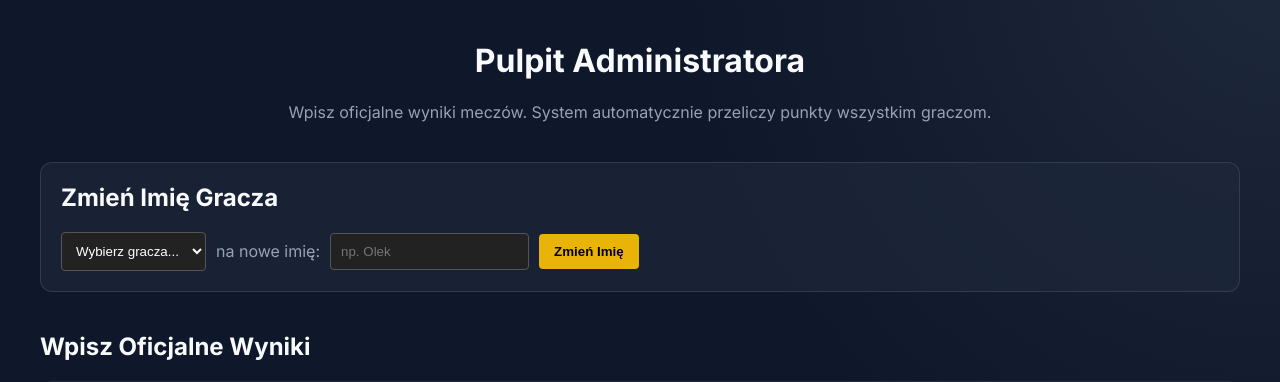
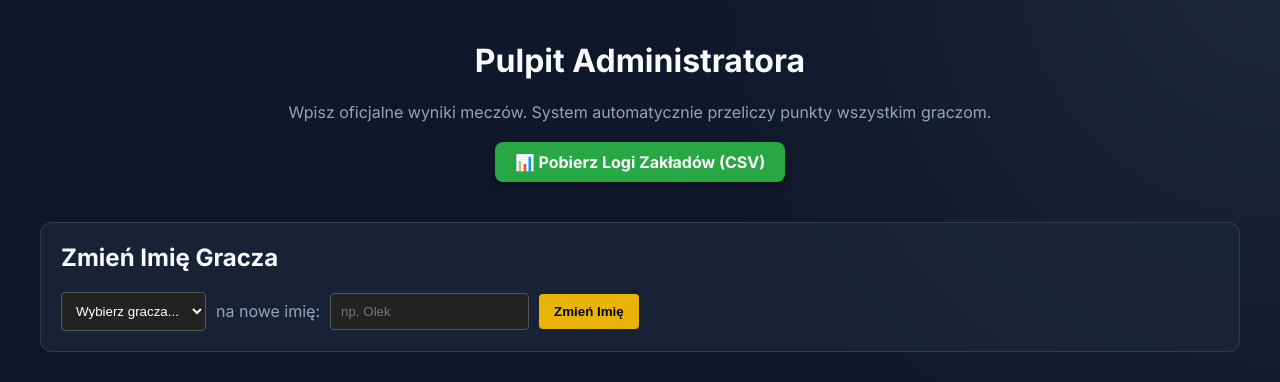
Before and after one commit to ajemfakinalkoholik-commits/mundial-2026, a Flask app: page /admin in a window 1280 px wide. Shown: the part 46-428 px from the top of the page. Run offline with Flask 3, Linux system fonts and the light colour scheme; a user stored in the database is signed in; tables that the repository leaves empty hold one stand-in row (values such as "Sample post").

Commit message:
Add files via upload

```diff
--- a/app.py
+++ b/app.py
@@ -1,9 +1,13 @@
 import os
-from datetime import datetime
+from datetime import datetime, timedelta
 from flask import Flask, render_template, request, redirect, url_for, flash, jsonify, make_response
 from flask_sqlalchemy import SQLAlchemy
 from flask_login import LoginManager, UserMixin, login_user, login_required, logout_user, current_user
 from werkzeug.security import generate_password_hash, check_password_hash
+
+def pl_now():
+    # Czas w Polsce (CEST = UTC+2 latem, UTC+1 zima). Zakładamy czas letni dla Mundialu 2026.
+    return datetime.utcnow() + timedelta(hours=2)
 
 app = Flask(__name__)
 app.config['SECRET_KEY'] = 'twoj-sekretny-klucz-tutaj'
@@ -79,7 +83,7 @@ class Prediction(db.Model):
     pred_1 = db.Column(db.Integer, nullable=True)
     pred_2 = db.Column(db.Integer, nullable=True)
     points = db.Column(db.Integer, default=0)
-    updated_at = db.Column(db.DateTime, default=datetime.now, onupdate=datetime.now)
+    updated_at = db.Column(db.DateTime, default=pl_now)
 
 @login_manager.user_loader
 def load_user(user_id):
@@ -208,7 +212,49 @@ def dashboard():
                 'time': p.updated_at.strftime('%d.%m %H:%M') if p.updated_at else ''
             })
 
-    return render_template('dashboard.html', grouped=grouped, pred_dict=pred_dict, others_dict=others_dict, now=datetime.now(), leaderboard=leaderboard_data, last_matches=target_matches, filter_val=filter_val, sort_by=sort_by)
+    return render_template('dashboard.html', grouped=grouped, pred_dict=pred_dict, others_dict=others_dict, now=pl_now(), leaderboard=leaderboard_data, last_matches=target_matches, filter_val=filter_val, sort_by=sort_by)
+
+@app.route('/fix_times')
+@login_required
+def fix_times():
+    if not current_user.is_admin:
+        return "Brak uprawnień"
+
+    predictions = Prediction.query.all()
+    for p in predictions:
+        if p.updated_at:
+            p.updated_at = p.updated_at + timedelta(hours=2)
+    db.session.commit()
+    return "Poprawiono czasy wszystkich zakładów o +2 godziny!"
+
+import csv
+from io import StringIO
+from flask import Response
+
+@app.route('/export_csv')
+@login_required
+def export_csv():
+    if not current_user.is_admin:
+        return "Brak uprawnień", 403
+
+    si = StringIO()
+    cw = csv.writer(si)
+    cw.writerow(['Gracz', 'Mecz', 'Czas rozpoczecia', 'Typ_1', 'Typ_2', 'Data i godzina typu', 'Punkty'])
+
+    predictions = Prediction.query.join(User).join(Match).order_by(Match.start_time.desc(), User.name).all()
+    for p in predictions:
+        match_str = f"{p.match.team1}-{p.match.team2}"
+        start_time = p.match.start_time.strftime('%Y-%m-%d %H:%M') if p.match.start_time else 'Brak'
+        p1 = p.pred_1 if p.pred_1 is not None else '-'
+        p2 = p.pred_2 if p.pred_2 is not None else '-'
+        up_time = p.updated_at.strftime('%Y-%m-%d %H:%M:%S') if p.updated_at else 'Brak'
+
+        cw.writerow([p.user.name, match_str, start_time, p1, p2, up_time, p.points])
+
+    output = make_response(si.getvalue())
+    output.headers["Content-Disposition"] = "attachment; filename=typy_logi.csv"
+    output.headers["Content-type"] = "text/csv"
+    return output
 
 @app.route('/save_prediction', methods=['POST'])
 @login_required
@@ -225,7 +271,7 @@ def save_prediction():
     if match.played:
         return jsonify({'error': 'Ten mecz już się odbył.'}), 400
 
-    if match.start_time and datetime.now() >= match.start_time:
+    if match.start_time and pl_now() >= match.start_time:
         return jsonify({'error': 'Czas na obstawianie tego meczu minął!'}), 400
 
     pred = Prediction.query.filter_by(user_id=current_user.id, match_id=match_id).first()
@@ -240,7 +286,7 @@ def save_prediction():
         else:
             pred.pred_1 = int(pred_1)
             pred.pred_2 = int(pred_2)
-        pred.updated_at = datetime.now()
+        pred.updated_at = pl_now()
         db.session.commit()
         return jsonify({'success': True})
     except Exception as e:
--- a/templates/admin.html
+++ b/templates/admin.html
@@ -4,6 +4,12 @@
 <div style="text-align: center; margin-bottom: 40px;">
     <h1>Pulpit Administratora</h1>
     <p style="color: var(--text-secondary);">Wpisz oficjalne wyniki meczów. System automatycznie przeliczy punkty wszystkim graczom.</p>
+
+    <div style="margin-top: 20px;">
+        <a href="{{ url_for('export_csv') }}" style="display: inline-block; padding: 10px 20px; background: #28a745; color: white; text-decoration: none; border-radius: 8px; font-weight: bold; box-shadow: 0 4px 6px rgba(0,0,0,0.3);">
+            📊 Pobierz Logi Zakładów (CSV)
+        </a>
+    </div>
 </div>
 
 <div style="margin-bottom: 40px; background: var(--panel-bg); padding: 20px; border-radius: 12px; border: 1px solid rgba(255,255,255,0.1);">
```
